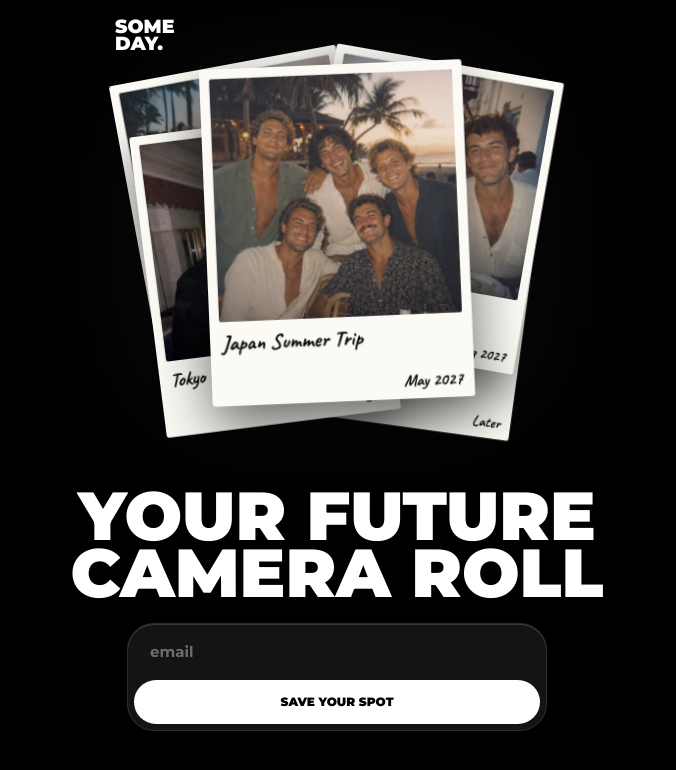
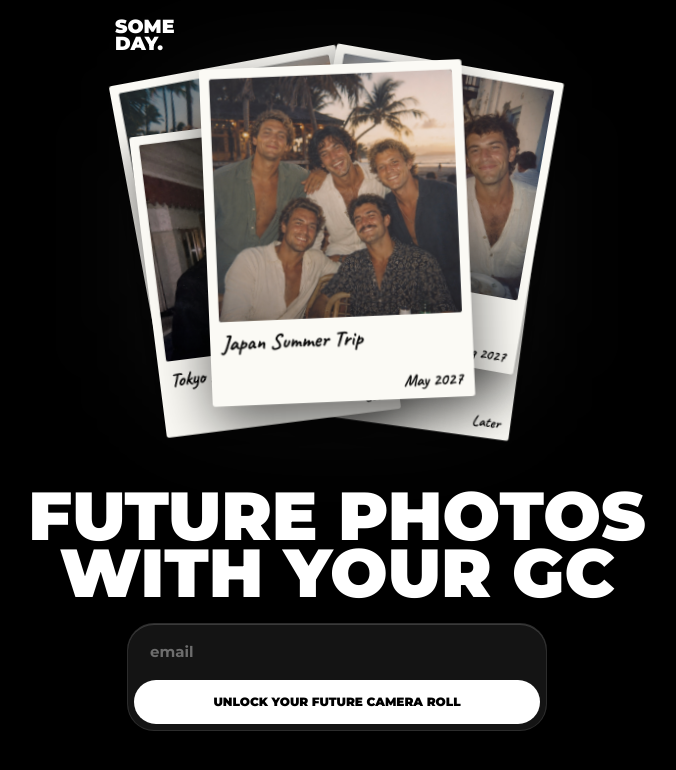
Before and after one commit to dimstefanakis/someday-web, a Next.js app: page / in a window 1280 px wide. Shown: the top 770 px of the page, without its empty margins (303-979 px from the left). Built offline with nearby package versions, Linux system fonts and the light colour scheme; no server answers.

Commit message:
Update landing ad copy

```diff
--- a/app/page.tsx
+++ b/app/page.tsx
@@ -197,9 +197,9 @@ export default function Home() {
 
           <div className="landing-copy relative z-40 flex w-full max-w-[350px] flex-col items-center gap-5 text-center">
             <h1 className="landing-title font-display text-[clamp(31px,10vw,52px)] font-black uppercase leading-[0.84] tracking-normal">
-              <span className="whitespace-nowrap">Your future</span>
+              <span className="whitespace-nowrap">Future photos</span>
               <br />
-              <span className="whitespace-nowrap">camera roll</span>
+              <span className="whitespace-nowrap">with your gc</span>
             </h1>
 
             <form
@@ -229,7 +229,7 @@ export default function Home() {
                 type="submit"
                 disabled={isSubmitting}
                 className="min-h-11 rounded-full bg-white px-5 font-display text-[12px] font-black uppercase tracking-normal text-black transition duration-200 hover:scale-[1.015] hover:bg-[#f5f0df] active:scale-[0.985]">
-                {isSubmitting ? 'Saving...' : 'Save your spot'}
+                {isSubmitting ? 'Saving...' : 'Unlock your future camera roll'}
               </button>
             </form>
 
```
